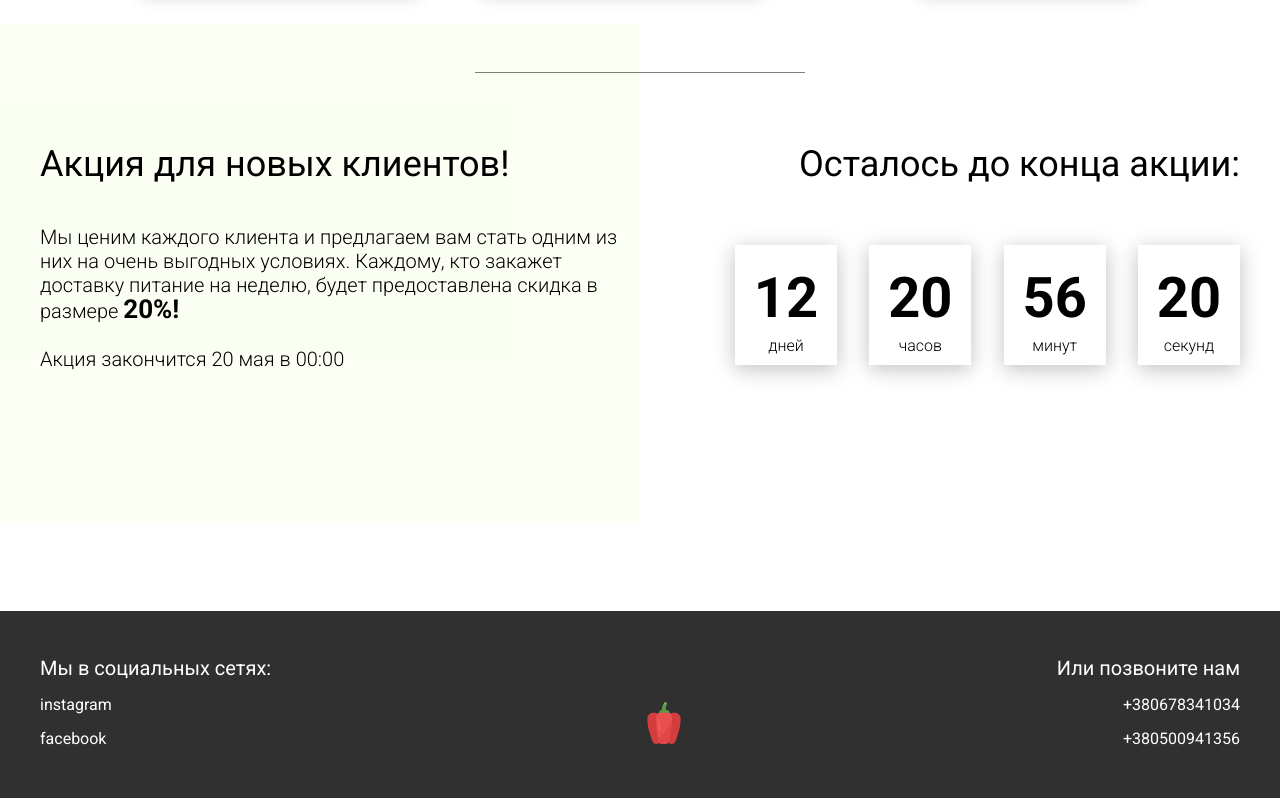
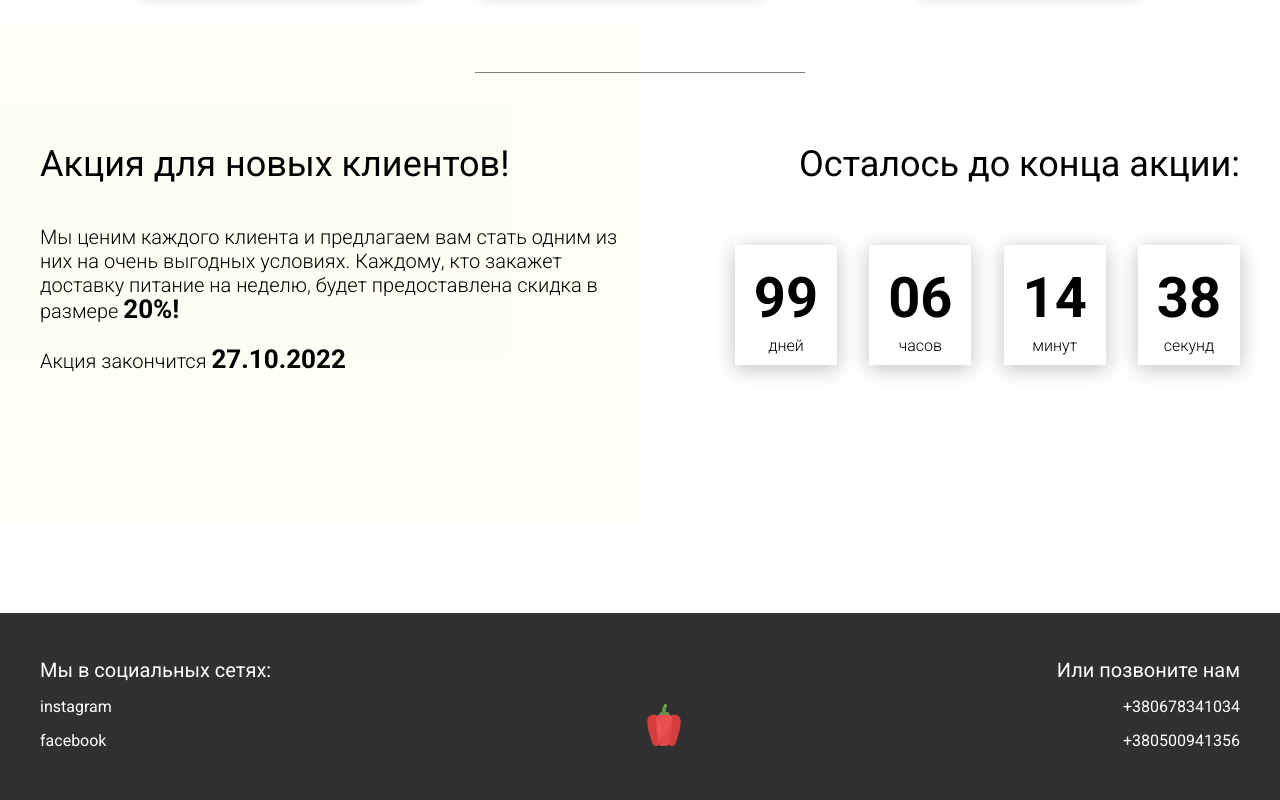
Before and after one commit to Satin3737/food, a website with bundled scripts: page src/index.html in a window 1280 px wide. Shown: the part 3453-4253 px from the top of the page. Built offline with nearby package versions, Linux system fonts and the light colour scheme; files whose address does not match are found by name.

Commit message:
added discount timer

```diff
--- a/src/index.html
+++ b/src/index.html
@@ -242,7 +242,7 @@
                     Мы ценим каждого клиента и предлагаем вам стать одним из них на очень выгодных условиях.
                     Каждому, кто закажет доставку питание на неделю, будет предоставлена скидка в размере <span>20%!</span>
                     <br><br>
-                    Акция закончится 20 мая в 00:00
+                    Акция закончится <span data-date="date">20 мая</span>
                 </div>
             </div>
             <div class="promotion__timer">
--- a/src/js/main.js
+++ b/src/js/main.js
@@ -1,14 +1,17 @@
 document.addEventListener('DOMContentLoaded', () => {
 
+    // tabs variables
     const tabBtn = document.querySelectorAll('.tabheader__item');
     const tabContent = document.querySelectorAll('.tabcontent');
 
+    // tabs listeners
     tabBtn.forEach((btn, i) => {
        btn.addEventListener('click', () => {
            changeActiveTab([tabBtn, tabContent], i)
        });
     });
 
+    // tabs function
     function changeActiveTab(arrays, i) {
         arrays.forEach(arr => {
             arr.forEach(item => {
@@ -18,4 +21,66 @@ document.addEventListener('DOMContentLoaded', () => {
         });
     }
 
+
+    // discount timer
+    const deadline = '2022-10-27'; // when discount ends
+
+    const date = new Date(deadline); // add expiring date to markup
+    document.querySelector('[data-date="date"]').textContent = `${date.getDate()}.${date.getMonth() + 1}.${date.getFullYear()}`;
+
+    function getTimeRemaining(endOfTime) {
+        let days, hours, minutes, seconds;
+        const t = Date.parse(endOfTime) - new Date(); // difference in ms
+
+        if (t <= 0) { // for expired timer
+            days = 0;
+            hours = 0;
+            minutes = 0;
+            seconds = 0;
+        } else {
+            days = Math.floor(t / (1000 * 60 * 60 * 24)); // t / (1000ms * 60s * 60m * 24h)
+            hours = Math.floor((t / (1000 * 60 * 60) % 24)); // (t / 1000ms * 60s * 60m) % 24h
+            minutes = Math.floor((t / 1000 / 60) % 60); // (t / 1000ms / 60s) % 60m
+            seconds = Math.floor((t / 1000) % 60); // (t / 1000ms) % 60s
+        }
+
+        return {total: t, days, hours, minutes, seconds}; // return variables in object
+    }
+
+    function setClock(selector, endOfTime) {
+        const timer = document.querySelector(selector); // select timer and its parts
+        const days = timer.querySelector('#days');
+        const hours = timer.querySelector('#hours');
+        const minutes = timer.querySelector('#minutes');
+        const seconds = timer.querySelector('#seconds');
+
+        updateClock(); // update value in markup
+        const timeInterval = setInterval(updateClock, 1000); // call updateClock() every second
+
+        function updateClock() { // update variables with data from object that was returned
+            const t = getTimeRemaining(endOfTime);
+            // use addZero() to add zero when needed
+            days.textContent = addZero(t.days);
+            hours.textContent = addZero(t.hours);
+            minutes.textContent = addZero(t.minutes);
+            seconds.textContent = addZero(t.seconds);
+
+            if (t.total <= 0) { // stop timer when deadline achieved
+                clearInterval(timeInterval);
+            }
+        }
+    }
+
+    function addZero(num) { // add 0 before number if needed
+        if (num >= 0 && num < 10) {
+            return '0' + num;
+        } else {
+            return num;
+        }
+    }
+
+    // init timer
+    setClock('.timer', deadline);
+
+
 });
```
Also changed, not shown: dist/index.html, dist/js/script.js, 1 other file.
